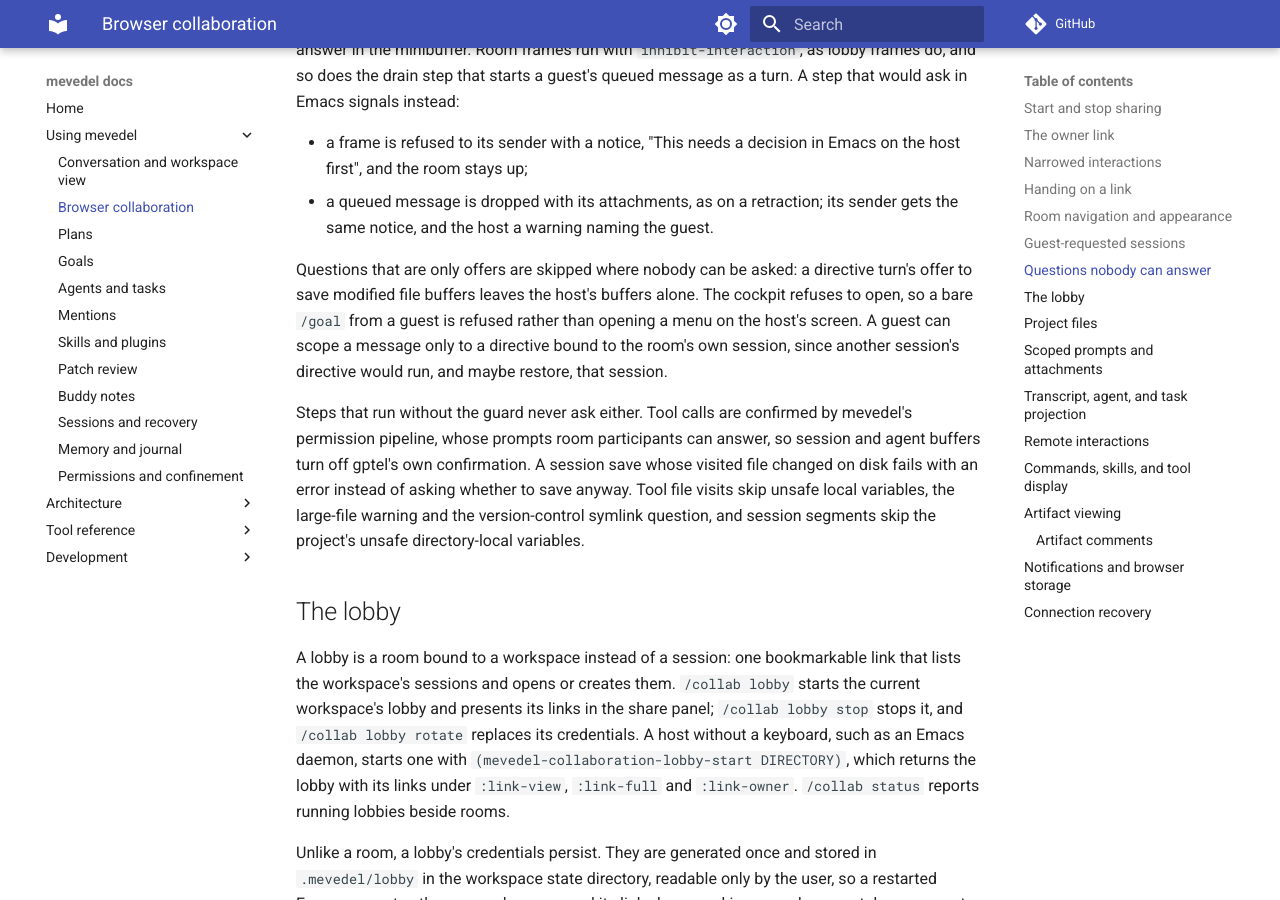
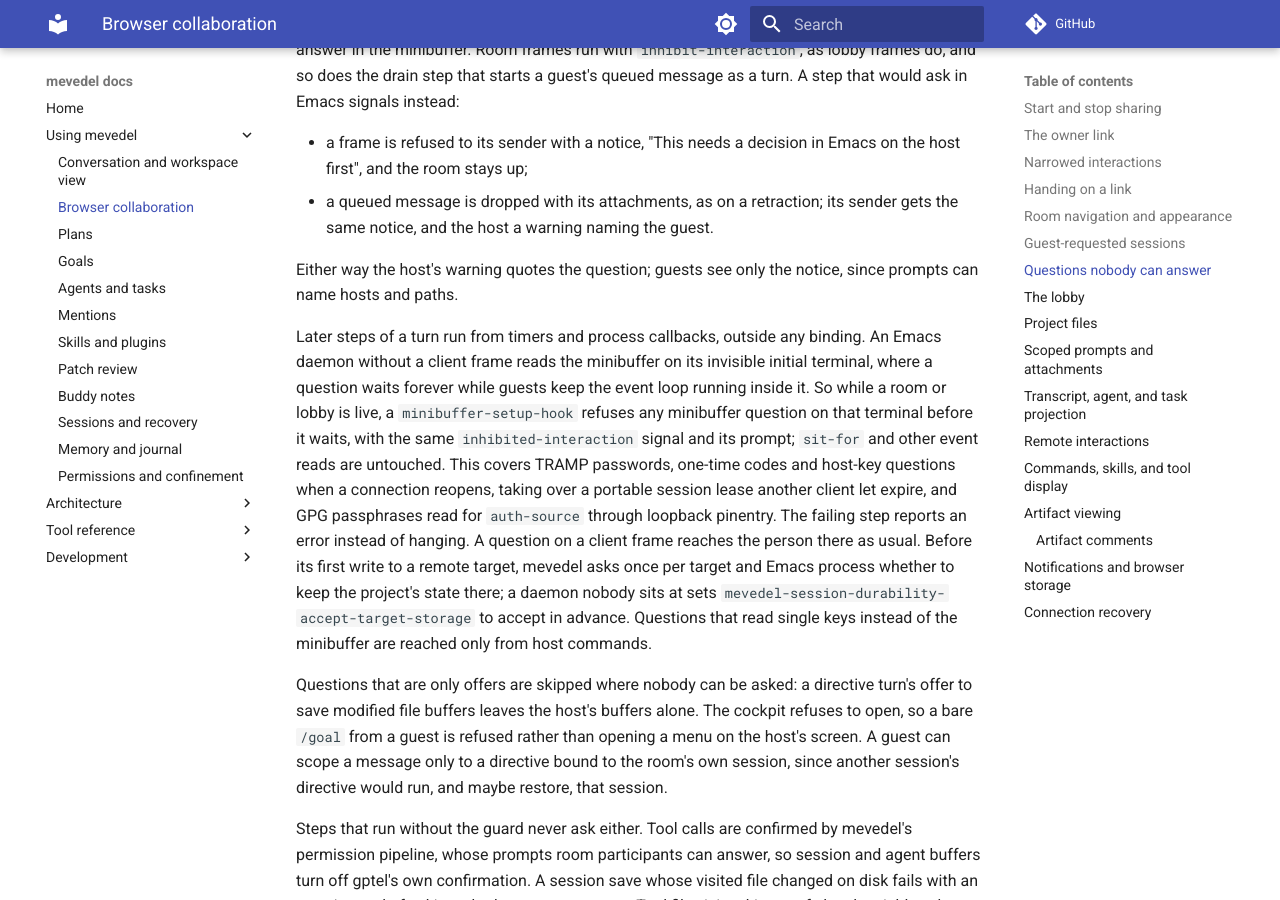
Before and after one commit to FrauH0lle/mevedel, an MkDocs documentation site: the page built from docs/collaboration.md, in a window 1280 px wide and 900 px high, scrolled down 4990 px. Built offline with MkDocs 1.6.1 and Material for MkDocs 9.7.7, drawn with Linux system fonts in a browser that asks for light colours; comment, search, counter and statistics services are not loaded.

Commit message:
fix(collaboration): Refuse questions nobody can see on a daemon
The guest guard bound `inhibit-interaction' only around frames and the
start of a guest's turn.  Later steps run from timers and process
callbacks, and still reached library questions: TRAMP passwords and
host keys when a connection reopened, taking over a portable lease
another client let expire, the remote-target storage disclosure, and
GPG passphrases for auth-source.  On an Emacs daemon without a client
frame, a probe showed such a question opening a minibuffer on the
invisible initial terminal and never returning, while guests kept the
event loop running inside it.  `inhibit-interaction' itself cannot be
set globally: `sit-for' and `read-event' signal under it.

While a room or lobby is live, a `minibuffer-setup-hook' now refuses a
minibuffer question on the daemon's initial terminal before it waits,
signalling `inhibited-interaction' with its prompt.  The asking step
fails visibly from wherever it runs, and the existing guest refusals
report it; event reads such as `sit-for' are untouched, and questions
on client frames reach the person there.  The host's warnings now quote
the refused question; guests still see only the notice, since prompts
can name hosts and paths.  A daemon accepts target-side storage in
advance with the new `mevedel-session-durability-accept-target-storage'.

* mevedel-collaboration.el (mevedel-collaboration--sharing-p)
(mevedel-collaboration--refuse-unseen-question): New functions.
* mevedel-collaboration-guest.el (mevedel-collaboration--on-frame): Warn
the host with the refused question.
* mevedel-pending-inputs.el (mevedel-view--refused-question): New
function.
(mevedel-view--refuse-guest-follow-up): Quote the question.
* mevedel-session-durability.el
(mevedel-session-durability-accept-target-storage): New option.
(mevedel-session-durability-disclose): Honour it.
* docs/collaboration.md: Document refused unseen questions.
* docs/backlog.md: Remove the headless-host entry.

* test/test-mevedel-collaboration.el
(mevedel-collaboration--refuse-unseen-question): New test.
(mevedel-view--refuse-guest-follow-up): Test the quoted question.
* test/test-mevedel-session-durability.el
(mevedel-session-durability-disclose): Test advance acceptance.

```diff
--- a/docs/collaboration.md
+++ b/docs/collaboration.md
@@ -227,6 +227,26 @@ signals instead:
   Emacs on the host first", and the room stays up;
 - a queued message is dropped with its attachments, as on a retraction; its
   sender gets the same notice, and the host a warning naming the guest.
+
+Either way the host's warning quotes the question; guests see only the notice,
+since prompts can name hosts and paths.
+
+Later steps of a turn run from timers and process callbacks, outside any
+binding. An Emacs daemon without a client frame reads the minibuffer on its
+invisible initial terminal, where a question waits forever while guests keep
+the event loop running inside it. So while a room or lobby is live, a
+`minibuffer-setup-hook` refuses any minibuffer question on that terminal
+before it waits, with the same `inhibited-interaction` signal and its prompt;
+`sit-for` and other event reads are untouched. This covers TRAMP passwords,
+one-time codes and host-key questions when a connection reopens, taking over a
+portable session lease another client let expire, and GPG passphrases read for
+`auth-source` through loopback pinentry. The failing step reports an error
+instead of hanging. A question on a client frame reaches the person there as
+usual. Before its first write to a remote target, mevedel asks once per target
+and Emacs process whether to keep the project's state there; a daemon nobody
+sits at sets `mevedel-session-durability-accept-target-storage` to accept in
+advance. Questions that read single keys instead of the minibuffer are reached
+only from host commands.
 
 Questions that are only offers are skipped where nobody can be asked: a
 directive turn's offer to save modified file buffers leaves the host's buffers
```
Also changed, not shown: docs/backlog.md (+0 -7 lines), 6 other files.
